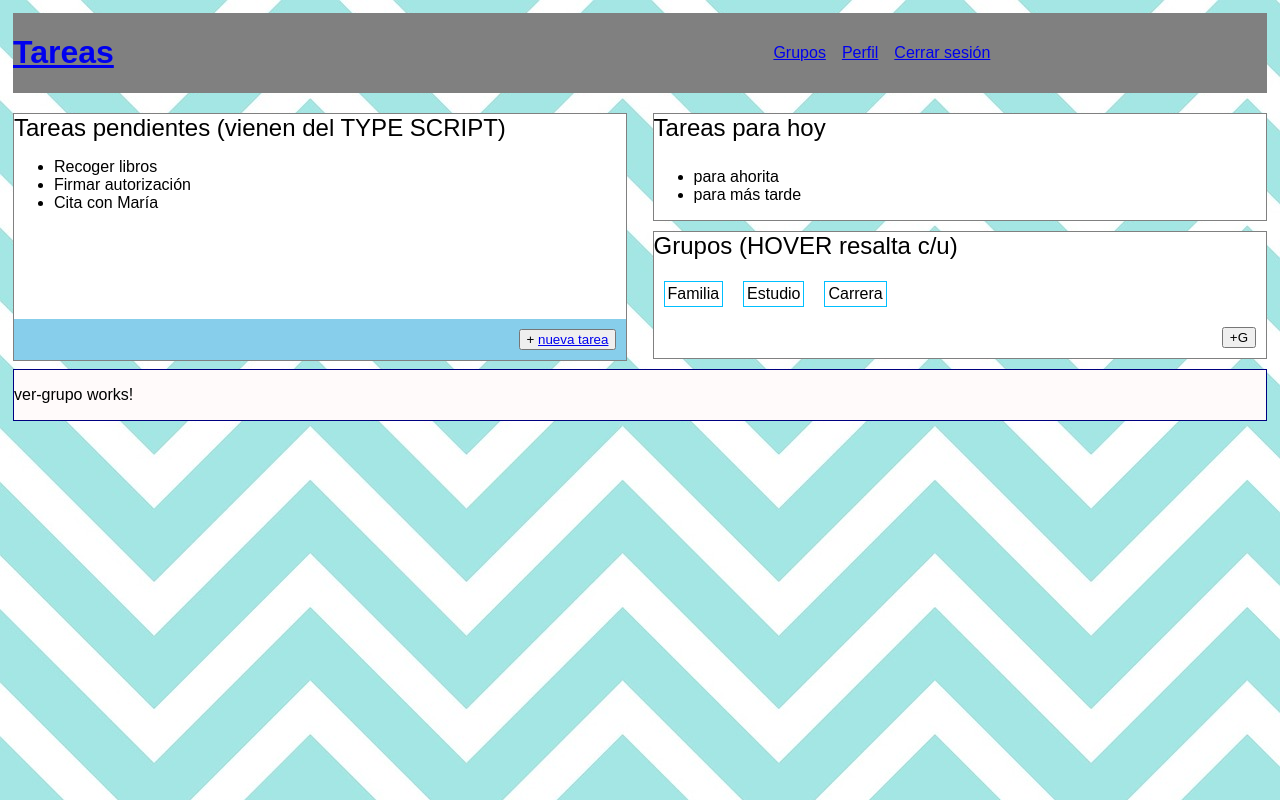
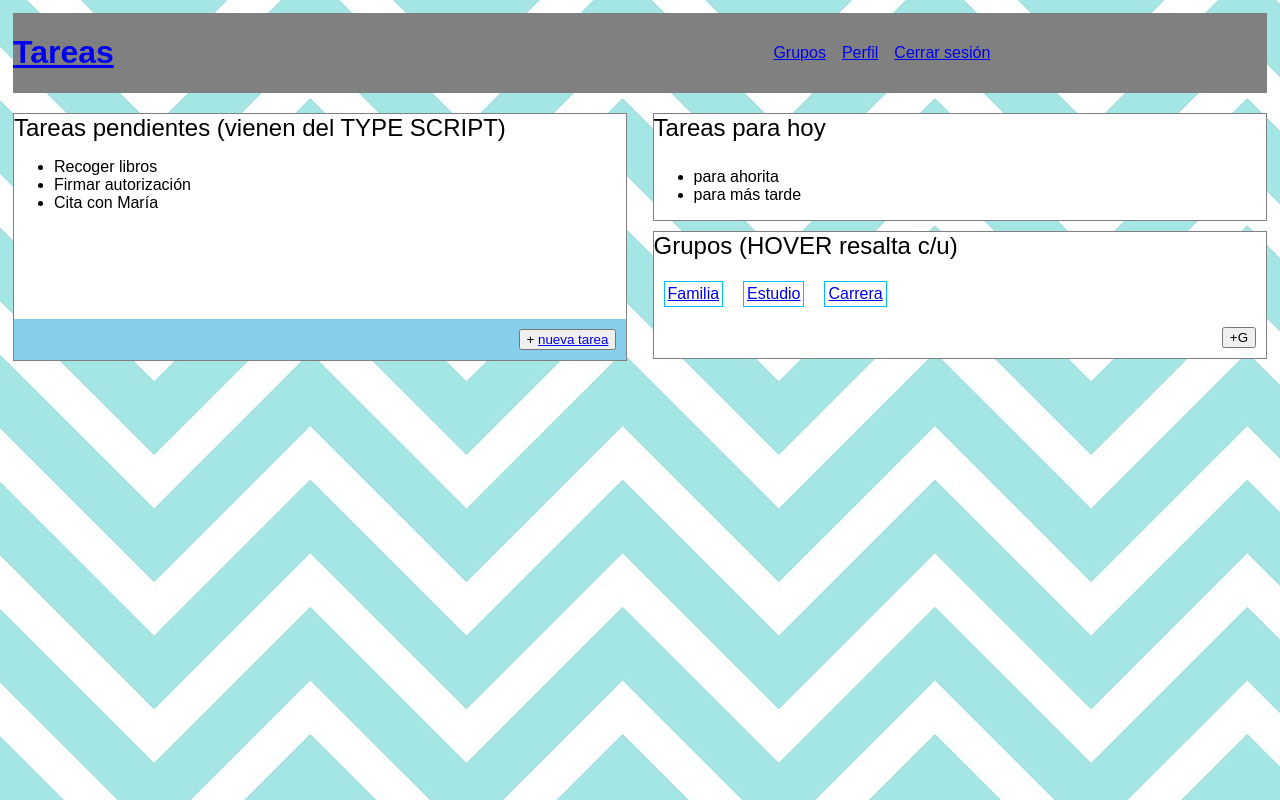
Before and after one commit to mpaulaacosta/nextu-angular2-ejercicio-componentes-y-directivas, an Angular app in the folder tareas/: page / in a window 1280 px wide. Built offline with nearby package versions, Linux system fonts and the light colour scheme.

Commit message:
4. Crea un enrutamiento que al hacer click en el botón de cada grupo, la aplicación se dirija al componente ver-grupo.

```diff
--- a/tareas/src/app/app-routing.module.ts
+++ b/tareas/src/app/app-routing.module.ts
@@ -2,13 +2,15 @@ import { NgModule } from '@angular/core';
 import { Routes, RouterModule } from '@angular/router';
 import { InicioComponent } from './inicio/inicio.component';
 import { NuevaTareaComponent } from './nueva-tarea/nueva-tarea.component';
+import { VerGrupoComponent } from './ver-grupo/ver-grupo.component';
 
 const routes: Routes = [
   {
     path: '', component: InicioComponent /*
     children: []*/
   },
-  { path: 'nueva-tarea', component: NuevaTareaComponent}
+  { path: 'nueva-tarea', component: NuevaTareaComponent},
+  { path: 'ver-grupo', component: VerGrupoComponent}
 ];
 
 @NgModule({
--- a/tareas/src/app/app.component.html
+++ b/tareas/src/app/app.component.html
@@ -1,11 +1,4 @@
 <div class="contenedor-principal">
-
   <t-barra-superior></t-barra-superior>
-
   <router-outlet></router-outlet>
-
-
-  <t-ver-grupo></t-ver-grupo>
-
-
 </div>
--- a/tareas/src/app/i-tareas-grupos/i-tareas-grupos.component.html
+++ b/tareas/src/app/i-tareas-grupos/i-tareas-grupos.component.html
@@ -7,7 +7,7 @@
       <div [ngClass]="{resaltado: item.resaltado}"
        (mouseenter)="onHoverGroupIn(item)"
        (mouseleave)="onHoverGroupOut(item)">
-        {{item.nombre}}
+        <a [routerLink]="['ver-grupo']">{{item.nombre}}</a>
       </div>
     </div>
   </div>
--- a/tareas/src/styles.css
+++ b/tareas/src/styles.css
@@ -21,7 +21,7 @@ button {
   color: navy;
 }
 
-t-inicio, t-nueva-tarea {
+t-inicio, t-nueva-tarea, t-ver-grupo {
   margin: 5px;
   width: 100%;
 }
```
